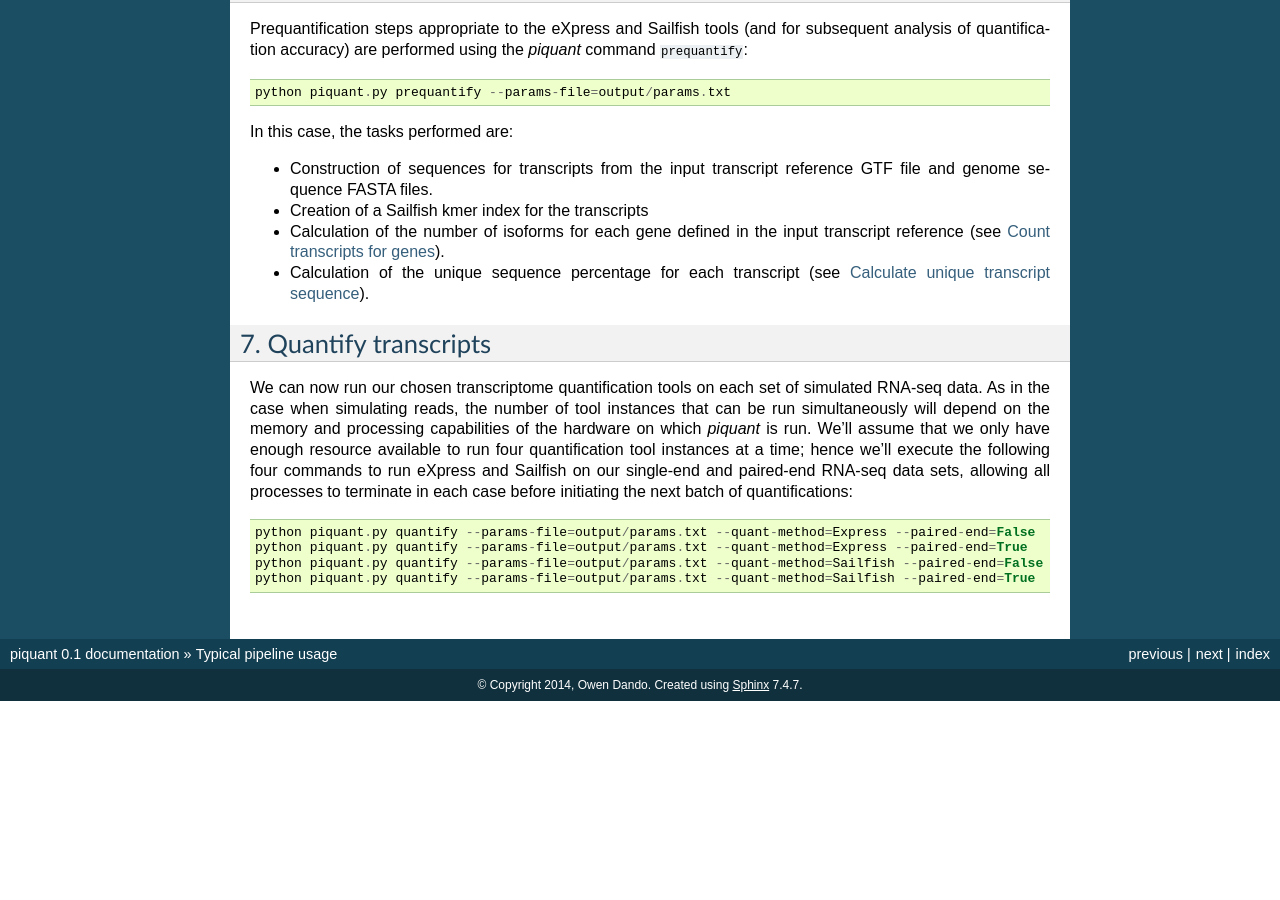
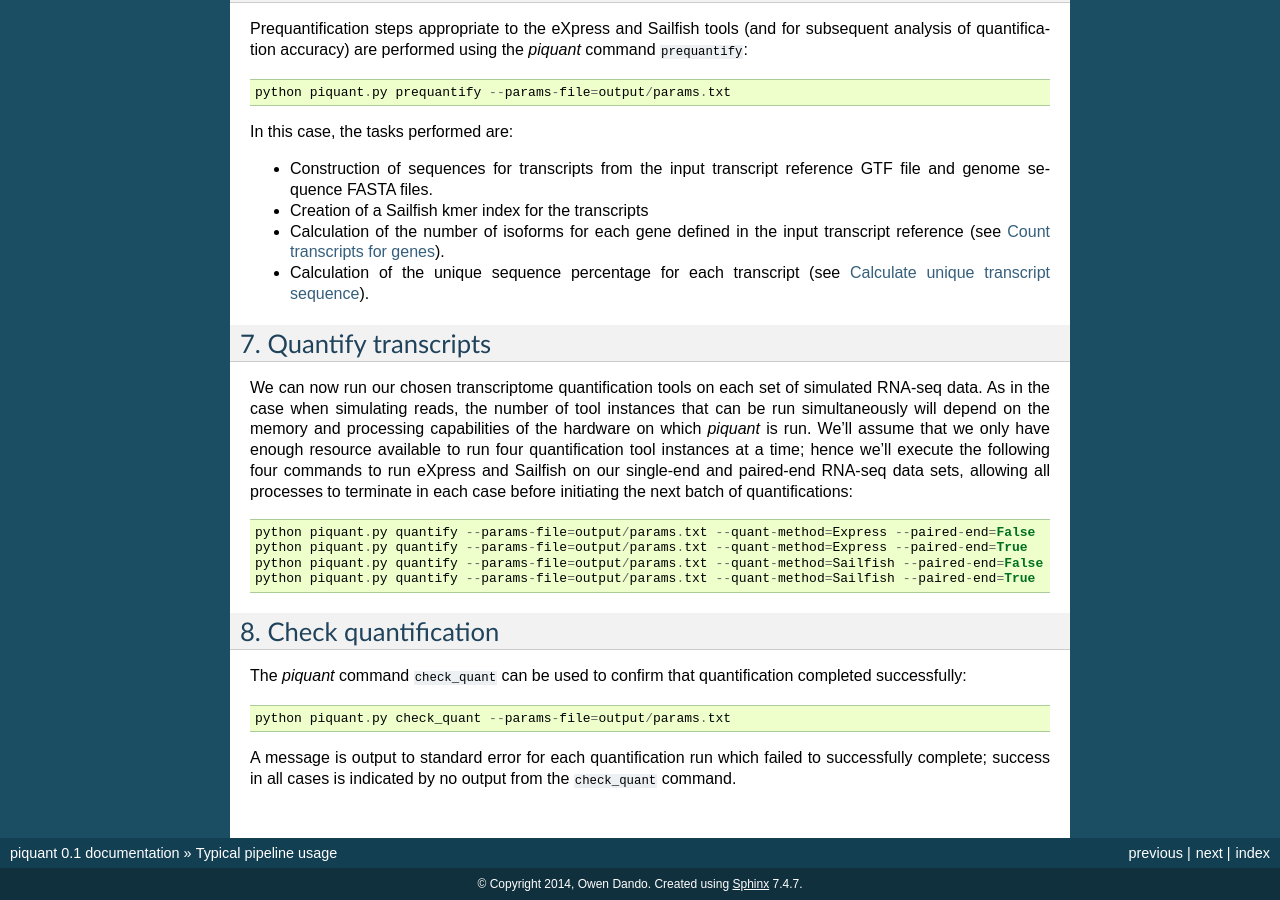
Before and after one commit to lweasel/piquant, a Sphinx documentation site: the page built from docs/typical_usage.rst, in a window 1280 px wide and 900 px high, scrolled down 1793 px. Built offline with Sphinx 7.4.7, drawn with Linux system fonts in a browser that asks for light colours; formulas are drawn with MathJax 3; before the commit the page ends 2494 px from its top, so only the background shows below that; some of the changed text lies outside the part shown.

Commit message:
Add section for checking quantification command.

```diff
--- a/docs/typical_usage.rst
+++ b/docs/typical_usage.rst
@@ -97,3 +97,12 @@
     python piquant.py quantify --params-file=output/params.txt --quant-method=Express --paired-end=True
     python piquant.py quantify --params-file=output/params.txt --quant-method=Sailfish --paired-end=False
     python piquant.py quantify --params-file=output/params.txt --quant-method=Sailfish --paired-end=True
+
+8. Check quantification
+-----------------------
+
+The *piquant* command ``check_quant`` can be used to confirm that quantification completed successfully::
+
+    python piquant.py check_quant --params-file=output/params.txt
+
+A message is output to standard error for each quantification run which failed to successfully complete; success in all cases is indicated by no output from the ``check_quant`` command.
```
